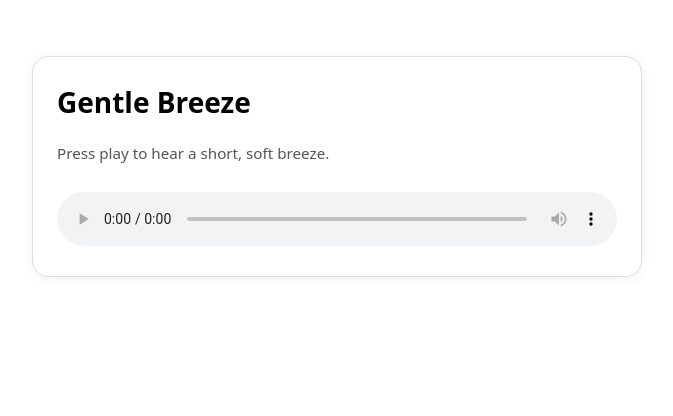
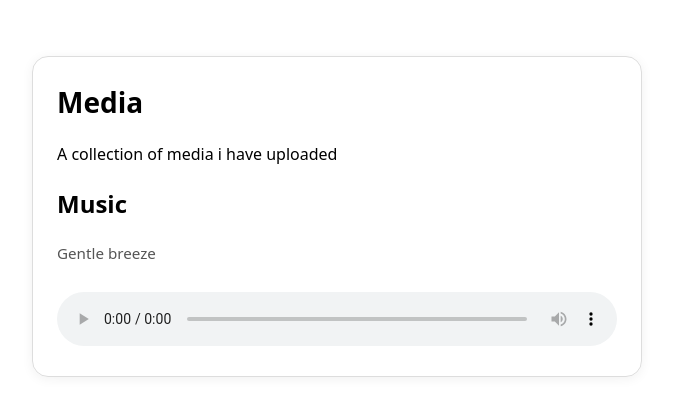
Before and after one commit to JadonIsHere/Music, a plain HTML site: page index.html in a window 1280 px wide. Shown: the whole page, without its empty margins (24-697 px from the left). Drawn offline with Linux system fonts and the light colour scheme.

Commit message:
Update index.html

```diff
--- a/index.html
+++ b/index.html
@@ -14,8 +14,10 @@
 </head>
 <body>
   <div class="card">
-    <h1>Gentle Breeze</h1>
-    <p class="hint">Press play to hear a short, soft breeze.</p>
+    <h1>Media</h1>
+    <p>A collection of media i have uploaded</p>
+    <h2>Music</h2>
+    <p class="hint">Gentle breeze</p>
     <audio controls src="audio/gentlebreeze.mp3">
       Your browser doesn't support MP3. You can <a href="audio/gentlebreeze.mp3">download the file</a> instead.
     </audio>
```
